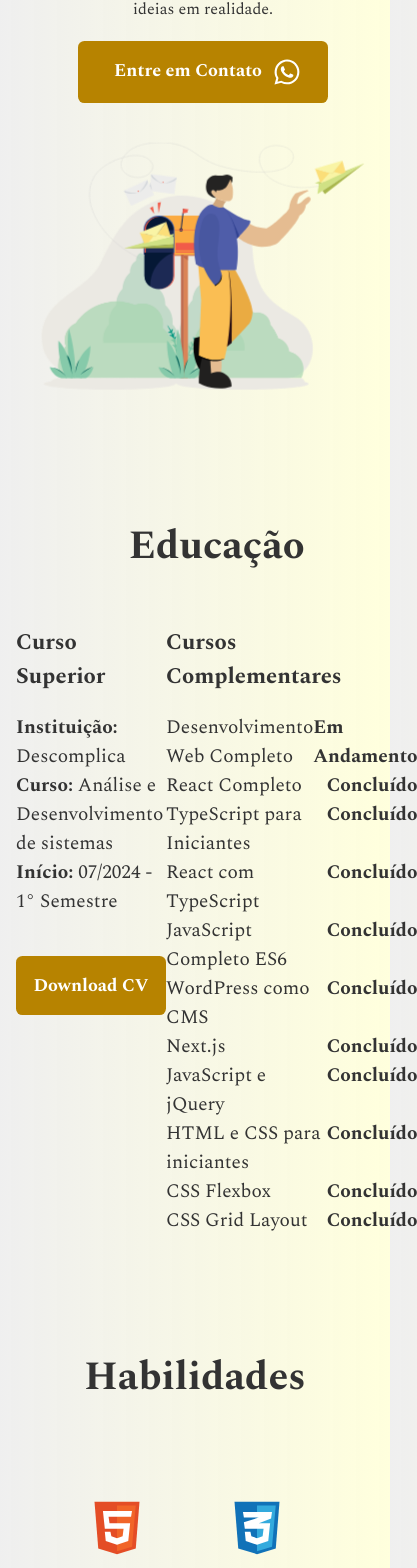
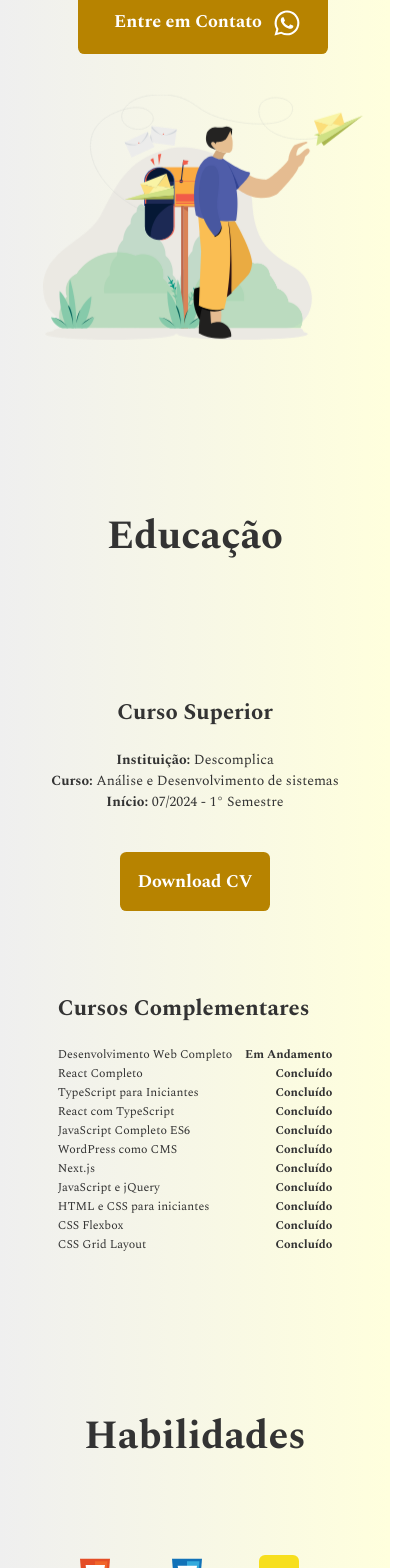
Before and after one commit to luizCosta-Serao/luizCosta-Serao.github.io, a React (Create React App) app: page / in a window 390 px wide. Shown: the part 416-1984 px from the top of the page, 417 px wide, since content can reach past the window. Built offline with nearby package versions, Linux system fonts and the light colour scheme.

Commit message:
responsividade

```diff
--- a/src/components/About/About.module.css
+++ b/src/components/About/About.module.css
@@ -3,6 +3,7 @@
   display: grid;
   grid-template-columns: 1fr 1fr;
   align-items: start;
+  padding: 40px;
 }
 
 .ensinoSuperior > h2 {
@@ -52,27 +53,86 @@
   margin-top: 2.5rem;
 }
 
-@media (max-width:768px) {
-  .about img {
-    grid-column: 1 / -1;
-    justify-self: center;
-    width: 300px;
-    grid-row: 4 / 5;
-    margin-top: 1.5rem;
+@media (max-width:1000px) {
+  .about {
+    grid-template-columns: 1fr;
+    justify-items: center;
+    gap: 80px;
   }
 
   .content {
     grid-column: 1 / -1;
     text-align: center;
   }
+
+  .ensinoSuperior {
+    width: 600px;
+  }
+
+  .cursosComplementares li {
+    display: flex;
+    width: 600px;
+    justify-content: space-between;
+  }
 }
 
-@media (max-width:400px) {
-  .about img {
-    width: 100%;
+@media (max-width:687px) {
+  .ensinoSuperior {
+    text-align: center;
+    width: 400px;
+  }
+
+  .ensinoSuperior p {
+    font-size: 18px;
+  }
+
+  .cursosComplementares li h2 {
+    font-size: 16px;
+  }
+
+  .cursosComplementares li p {
+    font-size: 16px;
+  }
+
+  .cursosComplementares li {
+    width: 400px;
   }
 
   .content {
     width: fit-content;
   }
 }
+
+@media (max-width: 500px) {
+  .ensinoSuperior {
+    width: auto;
+  }
+
+  .ensinoSuperior p {
+    font-size: 16px;
+  }
+
+  .cursosComplementares li {
+    width: auto;
+    align-items: center;
+  }
+
+  .cursosComplementares li h2 {
+    font-size: 12px;
+  }
+
+  .cursosComplementares li p {
+    display: flex;
+    font-size: 12px;
+    width: 100px;
+    text-align: right;
+    display: flex;
+    justify-content: end;
+  }
+}
+
+@media (max-width: 440px) {
+  .ensinoSuperior p {
+    font-size: 14px;
+  }
+}
--- a/src/components/Header.module.css
+++ b/src/components/Header.module.css
@@ -65,14 +65,15 @@
     visibility: hidden;
     flex-direction: column;
     background-color: #fff;
-    width: 100%;
+    width: 300px;
+    box-shadow: 0px 0px 6px 0px #B78300;
+    border-radius: 100px 10px 10px 10px;
     align-items: center;
     gap: 24px;
     padding: 2rem;
-    box-shadow: 1px 1px 10px 5px #333;
     position: absolute;
     top: 95px;
-    right: 0;
+    right: 5px;
     opacity: 0;
   }
 
@@ -83,14 +84,11 @@
   }
 
   .nav ul li {
-    border-bottom: 1px solid #333;
-    width: 100%;
     text-align: center;
     padding-bottom: 1rem;
   }
 
   .nav ul li:first-child {
-    border-top: 1px solid #333;
     padding-top: 1rem;
   }
 
--- a/src/components/Home/Home.module.css
+++ b/src/components/Home/Home.module.css
@@ -104,7 +104,6 @@
     position: relative;
     top: 10px;
     max-width: 200px;
-    justify-content: end;
     width: 100%;
     flex-direction: row;
   }
@@ -115,7 +114,17 @@
   }
 
   .contentPhoto img {
-    width: 350px;
+    width: 400px;
+  }
+}
+
+@media (max-width: 950px) {
+  .contentPhoto img {
+    max-width: 300px;
+  }
+
+  .contentText h1 {
+    font-size: 40px;
   }
 }
 
@@ -130,6 +139,7 @@
 
   .contentText {
     text-align: center;
+    max-width: 400px;
   }
 
   .contentText .typeAnimation {
@@ -137,14 +147,15 @@
   }
 
   .social {
-    right: 3rem;
+    justify-content: center;
+    margin: 0 auto;
   }
 
 }
 
-@media (max-width:400px) {
+@media (max-width:500px) {
   .contentText h1 {
-    font-size: 2.5rem
+    font-size: 32px;
   }
 
   .contentText span {
--- a/src/components/Skills/Skills.module.css
+++ b/src/components/Skills/Skills.module.css
@@ -60,21 +60,24 @@
   margin-bottom: 0rem;
 }
 
-@media (max-width: 520px) {
-  .skillsList {
-    grid-template-columns: 1fr 1fr;
+@media (max-width: 678px) {
+  .skillsList li img {
+    width: 50px;
+    height: 50px;
   }
 }
 
-@media (max-width:478px) {
+@media (max-width:450px) {
+  .skillsList {
+    gap: 20px;
+  }
+
+  .skillsList li img {
+    width: 40px;
+    height: 40px;
+  }
+
   .frontEnd {
     width: 100%;
   }
 }
-
-@media (max-width:400px) {
-  .skillsList li {
-    grid-column: 1 / -1;
-    justify-self: center;
-  }
-}
```
